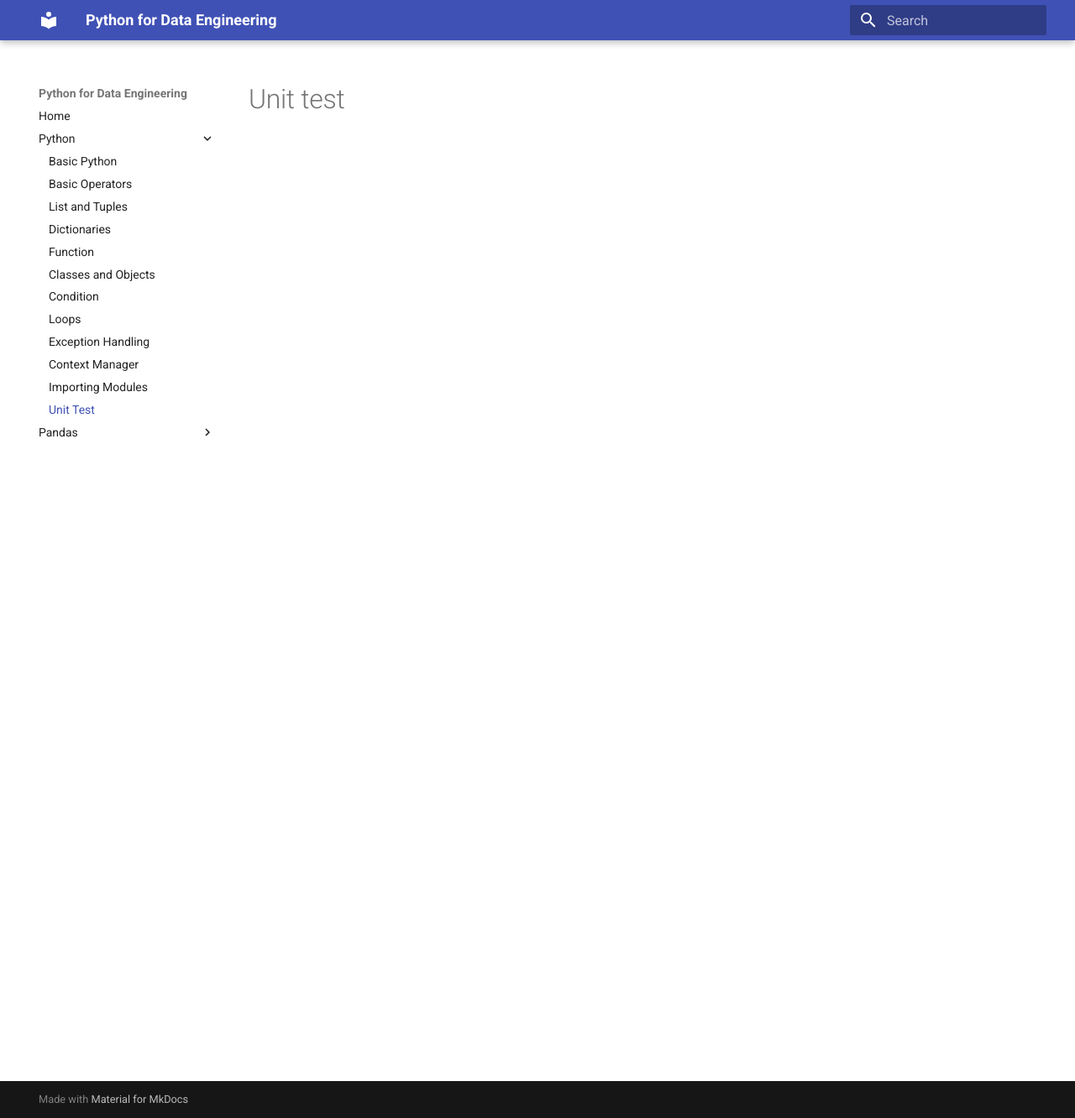
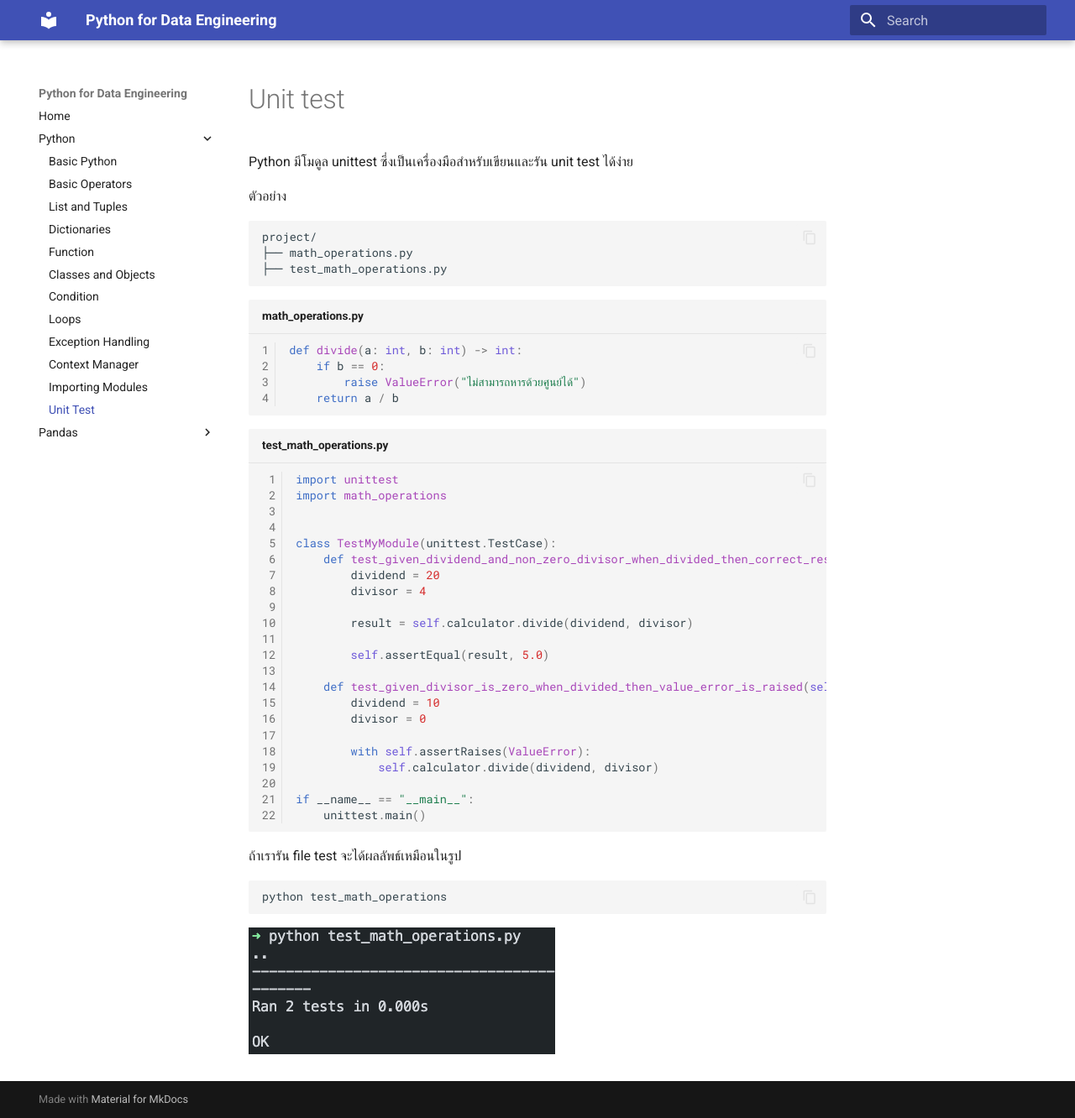
Before and after one commit to lifnaja/python-tutorial, an MkDocs documentation site: the page built from docs/python/unit_test.md, in a window 1280 px wide and 1332 px high. Shown: the whole window at 84% size. Built offline with MkDocs 1.6.1 and Material for MkDocs 9.7.7, drawn with Linux system fonts in a browser that asks for light colours; a script that is not in the unit is left out.

Commit message:
add content unit test

````diff
--- a/docs/python/unit_test.md
+++ b/docs/python/unit_test.md
@@ -1 +1,52 @@
 # Unit test
+
+Python มีโมดูล unittest ซึ่งเป็นเครื่องมือสำหรับเขียนและรัน unit test ได้ง่าย
+
+
+ตัวอย่าง
+
+```sh
+project/
+├── math_operations.py
+├── test_math_operations.py
+```
+
+```py  title="math_operations.py" linenums="1"
+def divide(a: int, b: int) -> int:
+    if b == 0:
+        raise ValueError("ไม่สามารถหารด้วยศูนย์ได้")
+    return a / b
+```
+
+```py title="test_math_operations.py" linenums="1"
+import unittest
+import math_operations
+
+
+class TestMyModule(unittest.TestCase):
+    def test_given_dividend_and_non_zero_divisor_when_divided_then_correct_result_is_returned(self):
+        dividend = 20
+        divisor = 4
+
+        result = self.calculator.divide(dividend, divisor)
+
+        self.assertEqual(result, 5.0)
+
+    def test_given_divisor_is_zero_when_divided_then_value_error_is_raised(self):
+        dividend = 10
+        divisor = 0
+
+        with self.assertRaises(ValueError):
+            self.calculator.divide(dividend, divisor)
+
+if __name__ == "__main__":
+    unittest.main()
+```
+
+
+ถ้าเรารัน file test  จะได้ผลลัพธ์เหมือนในรูป
+
+```bash
+python test_math_operations
+```
+![unit_test_reuslt](../images/unit_test_reuslt.png "unit_test_reuslt")
````
Also changed, not shown: docs/python/images/unit_test_reuslt.png (added).
